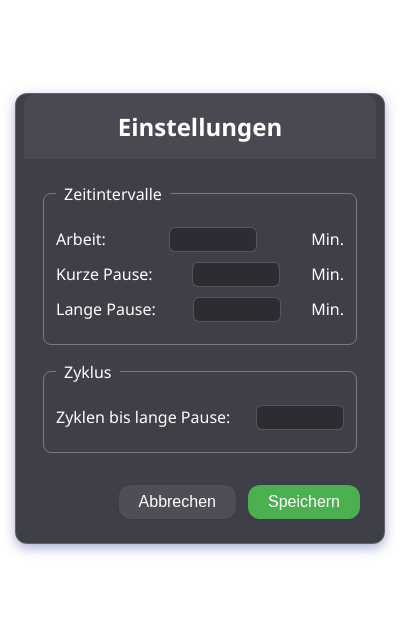
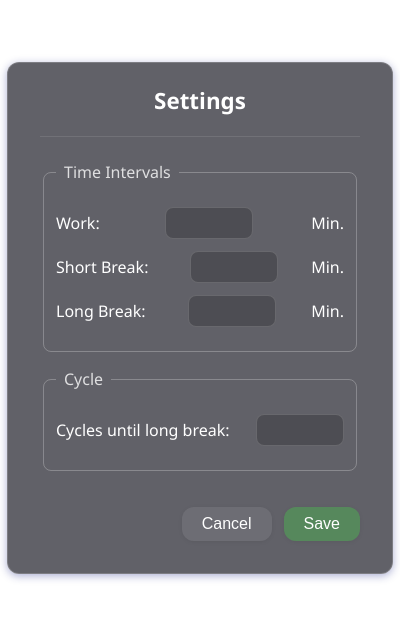
Before and after one commit to KGlitch/focus-float, an Electron app: page electron-pomodoro-overlay/src/settings.html in a window 400 px wide. Shown: the part 104-722 px from the top of the page. Drawn offline with Linux system fonts and the light colour scheme; no server answers.

Commit message:
Settings Panel Styling

```diff
--- a/electron-pomodoro-overlay/src/main.js
+++ b/electron-pomodoro-overlay/src/main.js
@@ -62,7 +62,7 @@ function createSettingsWindow() {
   }
   settingsWindow = new BrowserWindow({
     width: 380,
-    height: 480,
+    height: 510,
     frame: false,
     transparent: true,
     backgroundColor: '#00000000',
--- a/electron-pomodoro-overlay/src/settings.html
+++ b/electron-pomodoro-overlay/src/settings.html
@@ -1,5 +1,5 @@
 <!DOCTYPE html>
-<html lang="de">
+<html lang="en">
 <head>
   <meta charset="UTF-8">
   <style>
@@ -18,15 +18,15 @@
       overflow: hidden;
     }
     .glass {
-      background: rgba(30, 30, 40, 0.85);
-      box-shadow: 0 4px 12px 0 rgba(31, 38, 135, 0.37);
+      background: rgba(30, 30, 40, 0.7);
+      box-shadow: 0 2px 8px 0 rgba(31, 38, 135, 0.37);
       backdrop-filter: blur(8px);
       -webkit-backdrop-filter: blur(8px);
       border-radius: 12px;
       border: 1px solid rgba(255,255,255,0.18);
-      padding: 24px;
+      padding: 32px;
       width: 320px;
-      min-height: 360px;
+      min-height: 420px;
       display: flex;
       flex-direction: column;
       align-items: center;
@@ -34,18 +34,20 @@
     }
     h2 {
       width: 100%;
-      margin: -24px -24px 24px -24px;
-      padding: 16px;
+      margin: -20px 0 24px 0;
+      padding-top: 10px;
+      padding-bottom: 20px;
       color: #fff;
       text-align: center;
-      background: rgba(255,255,255,0.05);
-      border-top-left-radius: 12px;
-      border-top-right-radius: 12px;
+      background: transparent;
+      border-bottom: 1px solid rgba(255, 255, 255, 0.1);
       -webkit-app-region: drag; /* Make the header draggable */
+      font-weight: bold;
+      font-size: 1.4em;
     }
     fieldset {
       width: 90%;
-      border: 1px solid rgba(255,255,255,0.3);
+      border: 1px solid rgba(255,255,255,0.25);
       margin-bottom: 16px;
       padding: 12px;
       color: #fff;
@@ -54,26 +56,29 @@
     legend {
       padding: 0 8px;
       font-weight: 500;
+      color: rgba(255,255,255,0.8);
     }
     label {
       display: flex;
       justify-content: space-between;
       align-items: center;
-      margin: 10px 0;
+      margin: 12px 0;
       font-size: 1em;
     }
     input[type="number"] {
       width: 70px;
       margin-left: 8px;
-      background: rgba(0,0,0,0.3);
-      border: 1px solid rgba(255,255,255,0.2);
+      background: rgba(0,0,0,0.2);
+      border: 1px solid rgba(255,255,255,0.15);
       color: #fff;
-      padding: 4px 8px;
-      border-radius: 6px;
+      padding: 6px 8px;
+      border-radius: 8px;
       text-align: center;
+      font-size: 1em;
     }
     .actions {
-      margin-top: 16px;
+      margin-top: auto; /* Push actions to the bottom */
+      padding-top: 20px;
       width: 100%;
       display: flex;
       justify-content: flex-end;
@@ -97,32 +102,32 @@
       color: #222;
     }
     #cfg-save {
-      background: #4CAF50;
+      background: rgba(76, 175, 80, 0.5);
     }
     #cfg-save:hover {
-      background: #66BB6A;
+      background: #4CAF50;
       color: #fff;
     }
   </style>
 </head>
 <body>
   <div class="glass">
-    <h2>Einstellungen</h2>
+    <h2>Settings</h2>
     <fieldset>
-      <legend>Zeitintervalle</legend>
-      <label>Arbeit: <input type="number" id="cfg-work" min="1"> Min.</label>
-      <label>Kurze Pause: <input type="number" id="cfg-short" min="1"> Min.</label>
-      <label>Lange Pause: <input type="number" id="cfg-long" min="1"> Min.</label>
+      <legend>Time Intervals</legend>
+      <label>Work: <input type="number" id="cfg-work" min="1"> Min.</label>
+      <label>Short Break: <input type="number" id="cfg-short" min="1"> Min.</label>
+      <label>Long Break: <input type="number" id="cfg-long" min="1"> Min.</label>
     </fieldset>
     <fieldset>
-      <legend>Zyklus</legend>
-      <label>Zyklen bis lange Pause:
+      <legend>Cycle</legend>
+      <label>Cycles until long break:
         <input type="number" id="cfg-cycles" min="1">
       </label>
     </fieldset>
     <div class="actions">
-      <button id="cfg-cancel">Abbrechen</button>
-      <button id="cfg-save">Speichern</button>
+      <button id="cfg-cancel">Cancel</button>
+      <button id="cfg-save">Save</button>
     </div>
   </div>
   <script src="settings-renderer.js"></script>
```
